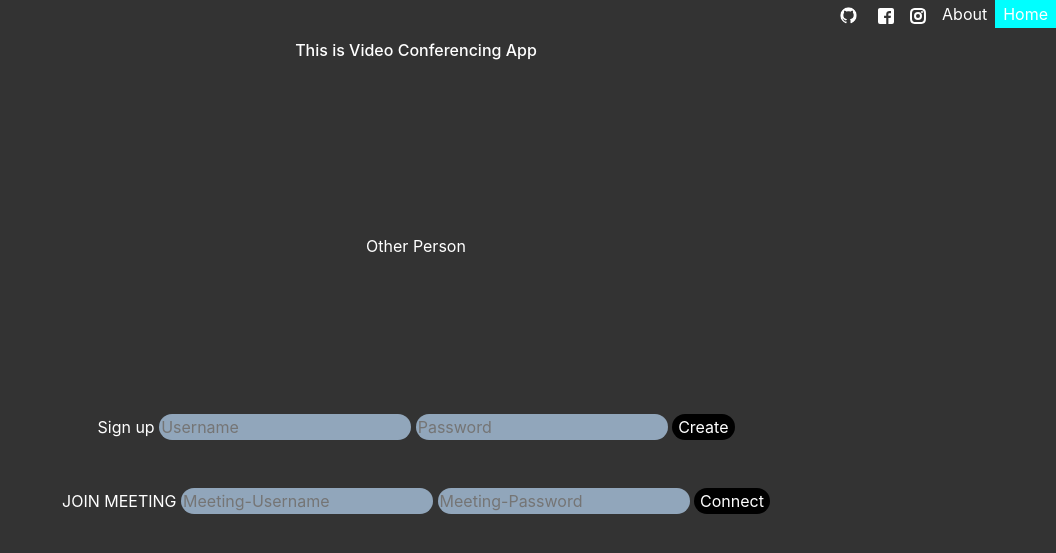
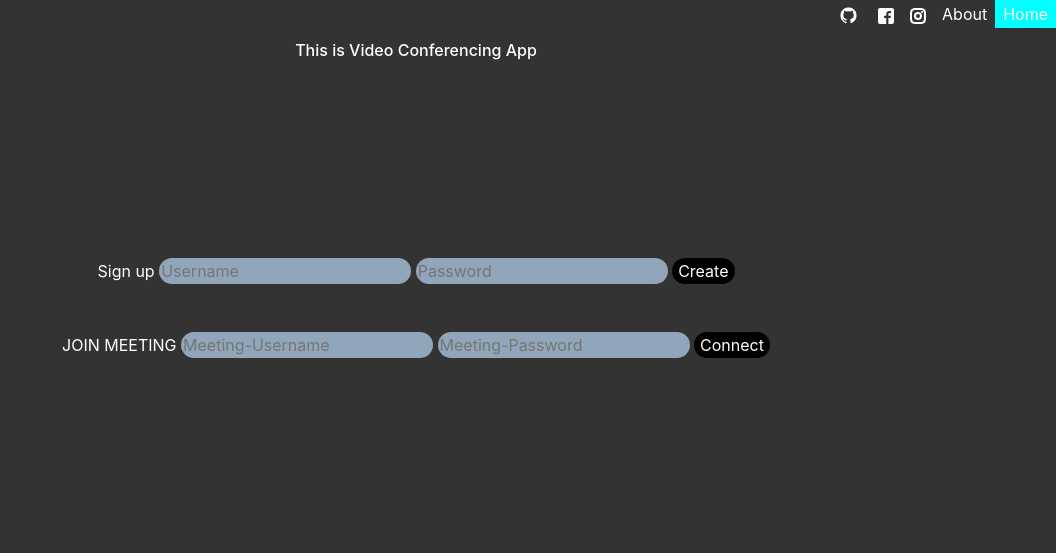
Before and after one commit to utalmighty/VideoCall-WebRTC, a Flask app: page / in a window 1280 px wide. Shown: the top 553 px of the page, without its empty margins (224-1280 px from the left). Run offline with Flask 2, Linux system fonts and the light colour scheme; some libraries are stand-ins or nearby versions.

Commit message:
minor JS and HTML fixes

```diff
--- a/static/my.js
+++ b/static/my.js
@@ -8,8 +8,9 @@ const peerConnections = {};
 
 const constraints = { // media devices constraints
     audio:true,
-    video: true
+    video: {width: {min: 320, max: 640}, height: {min: 240, max: 480}, frameRate: {max: 15}}
 };
+
 video = document.getElementById('webcam');
 remotevid = document.getElementById('remote');
 //quality=4; // lower is better, range 0.0 to 1.0(as from web)
@@ -40,11 +41,15 @@ socket.on('flashing', function(mess){ // Once server checks up for username and
     alert(mess['message']);
 })
 
+
 function sendjoin(){ // to send Join request
     username = document.getElementById('joinusernameid').value;
     password = document.getElementById('joinpasswordid').value;
     if(username == document.getElementById('usernameid').value){
         alert('You can not call yourself!')
+    }
+    else if (username.length == 0 || password.length == 0){
+        alert('Enter username or password!');
     }
     else{
     socket.emit('Credentials', {'creator':false, 'username': username, 'password':password});
@@ -119,5 +124,7 @@ function moveTocorner(){
     video.style.bottom = '4px';
     video.style.width = '100px';
     video.style.height = '75px';
-    video.style.position = 'fixed';
+    video.style.position = 'relative';
+    remotevid.style.width = 'auto';
+    remotevid.style.height = 'auto';
 }
--- a/templates/home.html
+++ b/templates/home.html
@@ -19,17 +19,14 @@
       <h6 style="padding: 10px;">
           This is Video Conferencing App</h6>
     <div id= 'video_container'>
+        <video id = 'remote' autoplay playinline style="width: 0; height:0"></video>
         <video id = 'webcam' autoplay playinline muted></video>
     </div>
-    <div id="other"><a>Other Person</a>
         <br>
-        <video id = 'remote' autoplay playinline></video>
-    </div>
     <a >Sign up</a>
     <input id='usernameid' placeholder="Username" type="text" style="background-color: rgba(186, 217, 247, 0.699); border-radius: 20px; border-width: 0px;" required></input>
     <input id='passwordid' placeholder="Password" type="password" style="background-color: rgba(186, 217, 247, 0.699); border-radius: 20px; border-width: 0px;" required></input>
     <button id='buttonid'  style="background-color: black; border-radius: 15px; color: white; border-width: 0px;" onclick="sendcred()">Create</button>
-    </div>
     <script src = 'static/my.js'></script>
     <br>
     <br>
```
